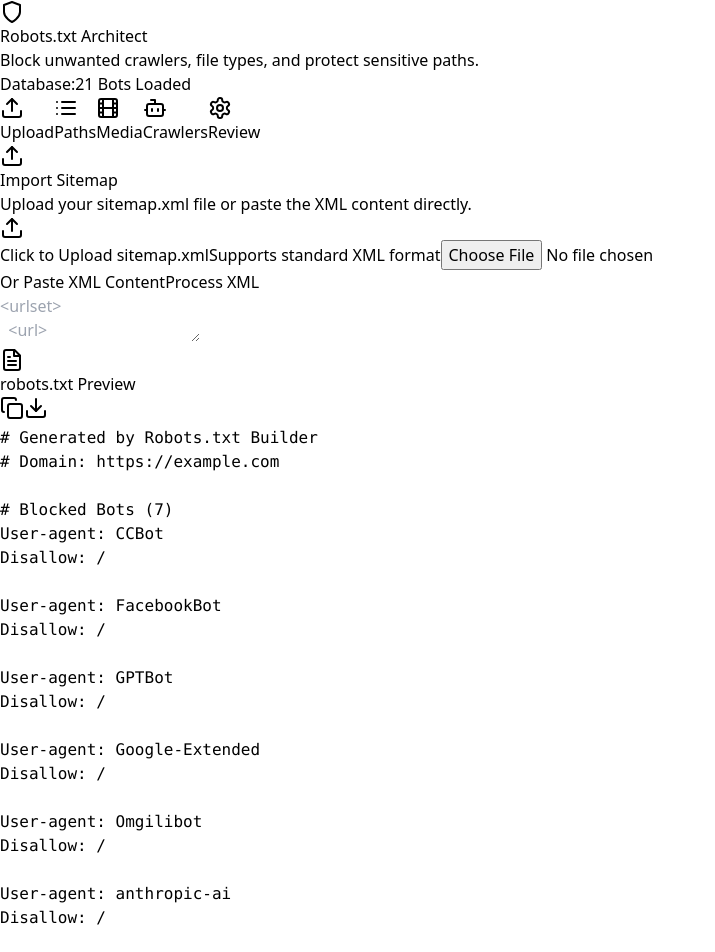
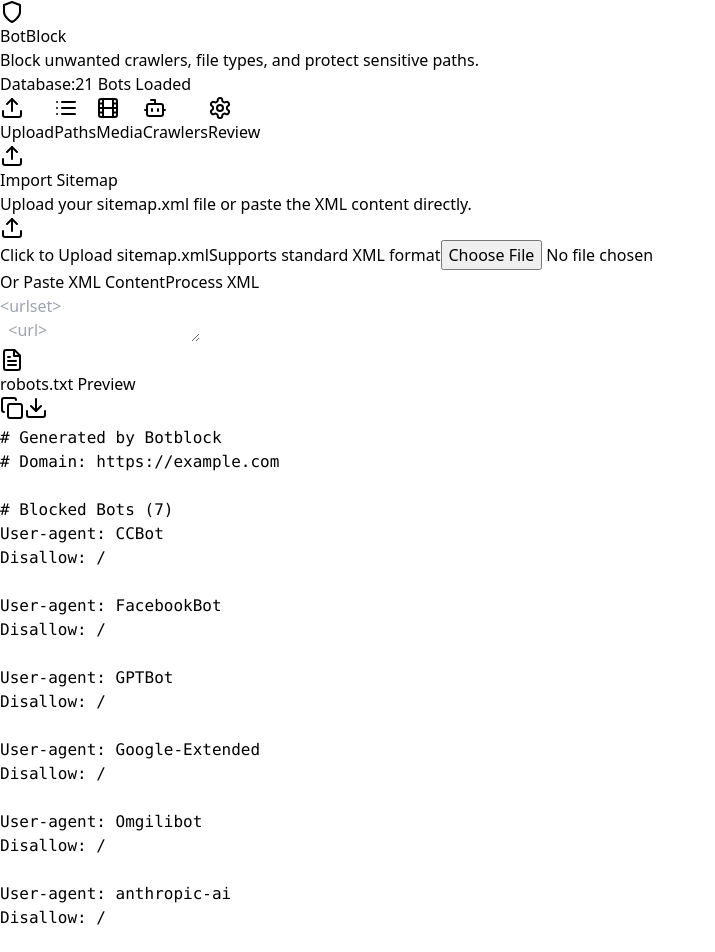
Before and after one commit to sidnarsipur/BotBlock, a React (Vite) app: page / in a window 1280 px wide. Shown: the top 952 px of the page, without its empty margins (0-715 px from the left). Built offline with nearby package versions, Linux system fonts and the light colour scheme.

Commit message:
fix name

```diff
--- a/src/App.jsx
+++ b/src/App.jsx
@@ -201,7 +201,7 @@
   // --- Generators ---
 
   const generateRobotsTxt = () => {
-    let content = `# Generated by Robots.txt Builder\n# Domain: ${userDomain}\n\n`;
+    let content = `# Generated by Botblock\n# Domain: ${userDomain}\n\n`;
 
     // 1. Specific Crawler Blocks
     if (blockedCrawlers.size > 0) {
@@ -304,7 +304,7 @@
           <div className="flex items-center space-x-3 mb-4 md:mb-0">
             <Shield className="w-10 h-10" />
             <div>
-              <h1 className="text-2xl font-bold">Robots.txt Architect</h1>
+              <h1 className="text-2xl font-bold">BotBlock</h1>
               <p className="text-indigo-100 text-sm">Block unwanted crawlers, file types, and protect sensitive paths.</p>
             </div>
           </div>
```
Also changed, not shown: 1 other file (tests, documents, lock files or other folders).
